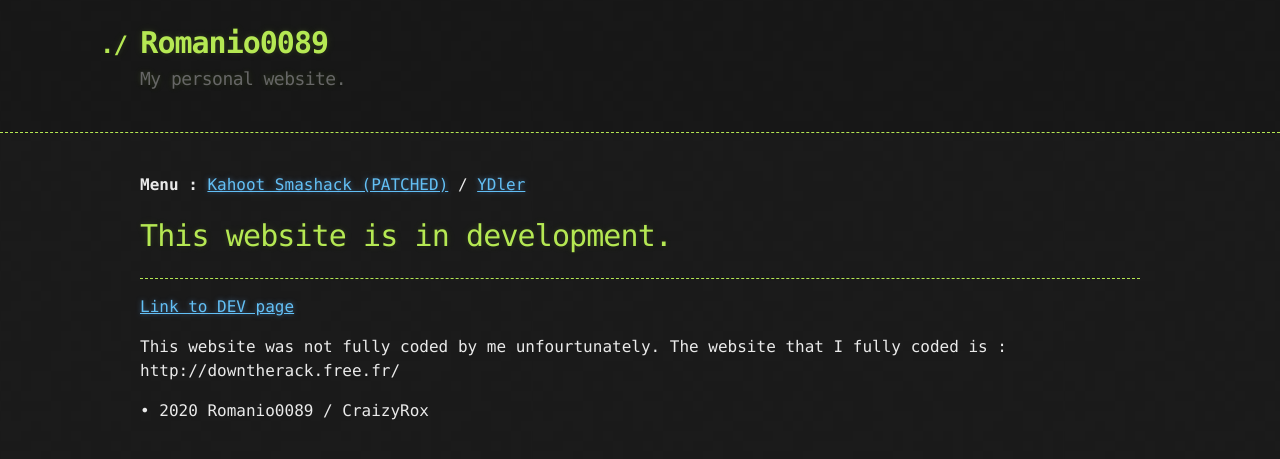
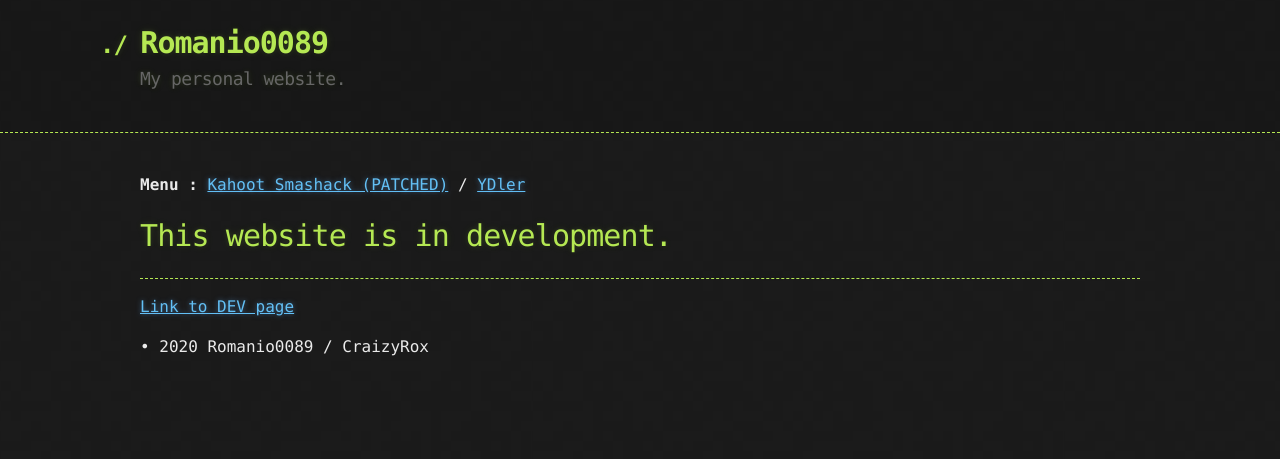
Before and after one commit to Romanio0089/romanio0089.github.io, a Jekyll site: the page built from index.md, in a window 1280 px wide. Shown: the top 459 px of the page. Built offline with Jekyll 4.4.1, drawn with Linux system fonts in a browser that asks for light colours.

Commit message:
Update index.md

```diff
--- a/index.md
+++ b/index.md
@@ -15,6 +15,4 @@ layout: default
 * * *
 [Link to DEV page](./dev.html)
 
-This website was not fully coded by me unfourtunately. The website that I fully coded is : http://downtherack.free.fr/
-
 • 2020 Romanio0089 / CraizyRox
```
